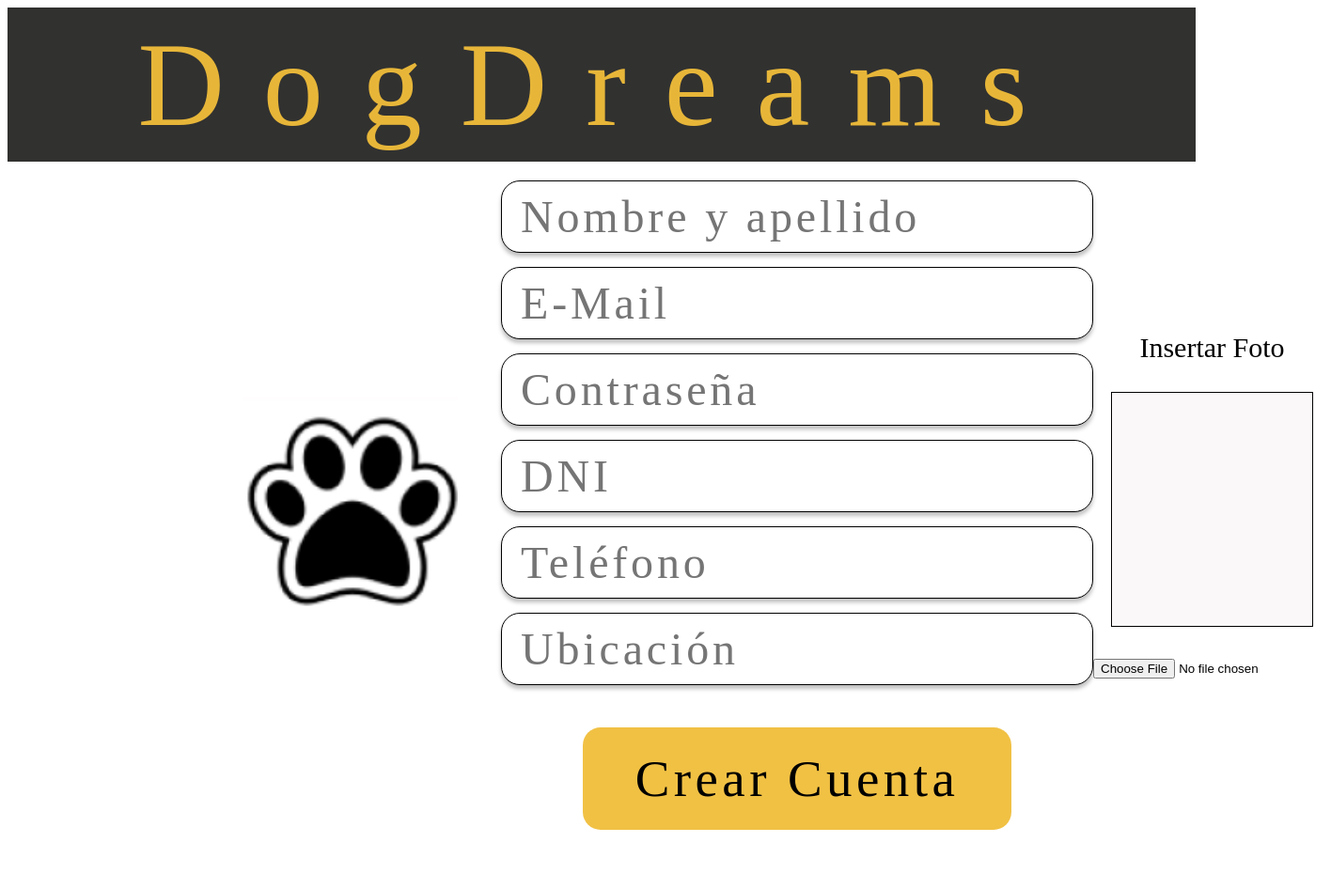
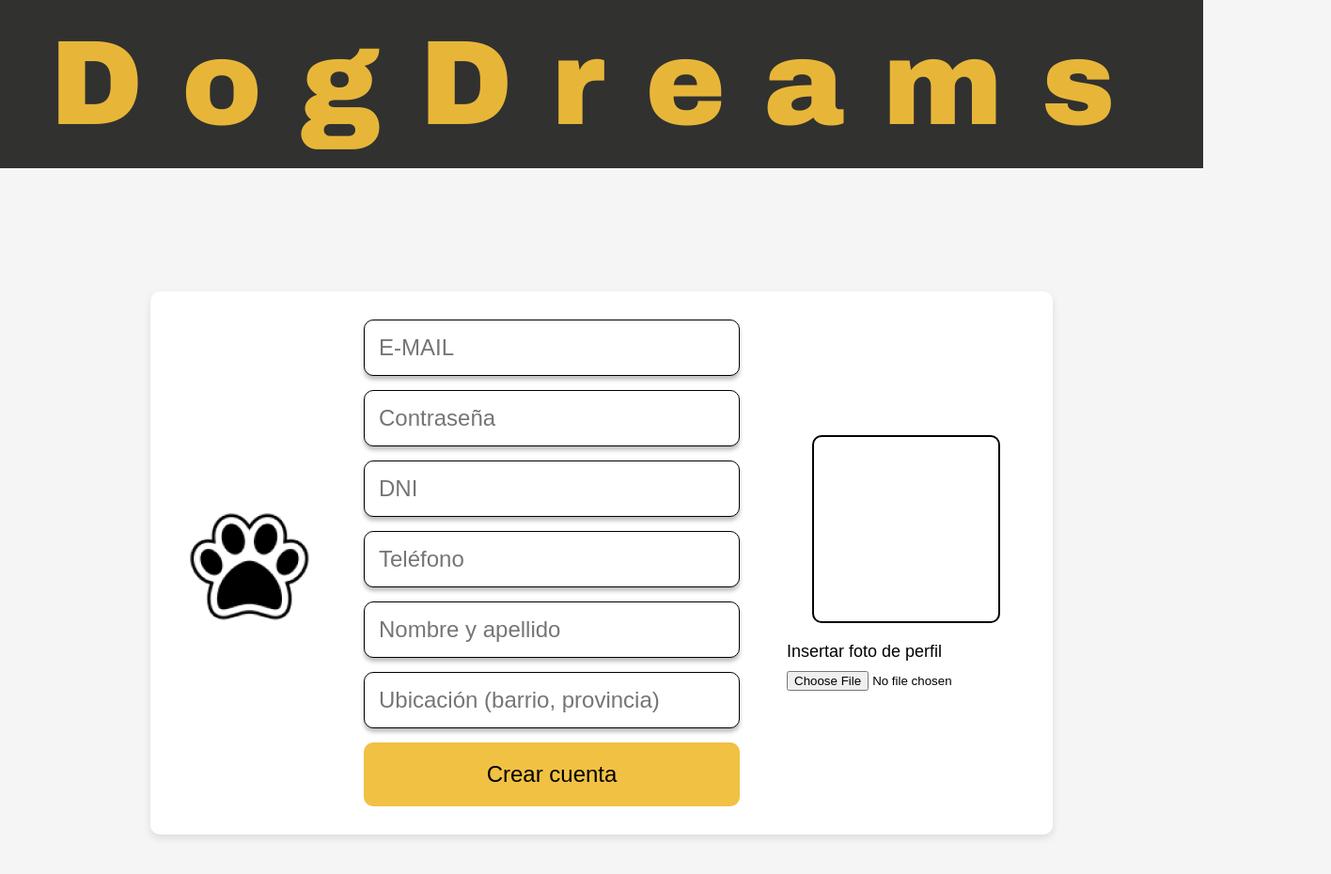
Before and after one commit to gaelmos/dogdreams, a plain HTML site: page JavaScript visual code/proyecto/PublicarPerro/CrearCuenta2.html in a window 1280 px wide. Shown: the whole page at 94% size, 1416 px wide, since content can reach past the window. Before the commit the page ends 891 px from the top, so only its background shows below. Drawn offline with Linux system fonts and the light colour scheme; a web font is replaced by a local one.

Commit message:
pantalla de crear cuenta

```diff
--- a/JavaScript visual code/proyecto/PublicarPerro/CrearCuenta2.css
+++ b/JavaScript visual code/proyecto/PublicarPerro/CrearCuenta2.css
@@ -1,115 +1,125 @@
-.Pantalla{
-    width: 95vw;
-    height: 100h;
-    display: flex;
-    flex-direction: row;
-    align-items: center;
-    margin-right: 200px;
-
+* {
+    margin: 0;
+    padding: 0;
+    box-sizing: border-box;
 }
 
-.Columnas{
+body {
+    font-family: 'Archivo', sans-serif;
+    background-color: #f5f5f5;
+}
+
+.Logo {
+    display: flex;
     align-items: center;
+    justify-content: center;
+    background-color: #313130;
+    padding: 20px 0;
+    margin-bottom: 20px;
+}
+
+.Logo p {
+    color: #E7B639;
+    font-family: 'Archivo Black', sans-serif;
+    font-size: 128px;
+    letter-spacing: 40.96px;
+}
+
+.Pantalla {
+    display: flex;
+    justify-content: center;
+    align-items: center;
+    padding: 40px;
+    height: 100vh;
+}
+
+.Formulario {
+    display: flex;
+    align-items: center;
+    justify-content: center;
+    gap: 50px;
+    background-color: #fff;
+    padding: 30px;
+    border-radius: 10px;
+    box-shadow: 0px 4px 8px rgba(0, 0, 0, 0.1);
+    width: 80%;
+    max-width: 1200px;
+}
+
+.Patas {
+    display: flex;
+    justify-content: center;
+    align-items: center;
+    width: 200px;
+    height: auto;
+}
+
+.Columnas {
+    display: flex;
     flex-direction: column;
     justify-content: center;
-    display: flex;
-    background: #FFF;
+    gap: 15px;
     width: 100%;
+    max-width: 400px;
 }
-
 
 .Columnas input {
     color: #887A7A;
-    font-family: Archivo;
-    font-size: 48px;
-    font-style: normal;
-    font-weight: 400;
-    line-height: normal;
-    letter-spacing: 3.84px;
-    display: flex;
+    font-size: 24px;
+    padding: 15px;
     border: 1px solid #000;
-    box-shadow: 0px 4px 4px 0px rgba(0, 0, 0, 0.25);
+    box-shadow: 0px 4px 4px rgba(0, 0, 0, 0.25);
     outline: none;
-    padding: 10px 20px;
-    margin-bottom: 15px;
-    border-radius: 20px;
-    box-sizing: content-box;
+    border-radius: 10px;
+    width: 100%;
     text-align: left;
-
 }
 
-.Logo p{
+.Crear {
     display: flex;
+    justify-content: center;
     align-items: center;
-    color: #E7B639;
-    font-family: Archivo;
-    font-size: 128px;
-    font-style: normal;
-    font-weight: 400;
-    line-height: normal;
-    letter-spacing: 40.96px;
+    padding: 20px;
+    background-color: #F1C144;
+    border-radius: 10px;
+    cursor: pointer;
+    transition: background-color 0.3s ease;
 }
 
-.Logo{
+.Crear button {
+    background-color: transparent;
+    border: none;
+    font-size: 24px;
+    font-family: Archivo, sans-serif;
+    cursor: pointer;
+}
+
+.Crear button:hover {
+    background-color: #e1a538;
+}
+
+.FotoPerfil {
+    display: flex;
+    flex-direction: column;
     align-items: center;
-    display: flex;
-    padding: 7px 269px;
     justify-content: center;
     gap: 10px;
-    flex-shrink: 0;
-    background: #313130;
-    margin-bottom: 20px;
-    height: 150px;
-
 }
 
-.Patas{
-    display: flex;
-    justify-content: flex-start;
-    margin-left: 250px;
-    width: 275px;
-height: 252px;
-flex-shrink: 0;
+.CuadroBlanco {
+    width: 200px;
+    height: 200px;
+    background-color: #fff;
+    border: 2px solid #000;
+    border-radius: 10px;
+    margin-bottom: 10px;
 }
 
-.FotoPerfil{
-    align-items: center;
-    display: flex;
-    font-family: Archivo;
-    text-align: center;
-    margin-right: 150px;
+.FotoPerfil input {
+    margin-top: 10px;
 }
 
-.FotoPerfil img, input{
-    margin-bottom: 30px;
+.ImagenTextoArchivo p {
+    font-size: 18px;
+    color: #000;
 }
-
-.FotoPerfil p{
-    font-size: 30px;
-    color: #000;
-
-}
-
-.Crear{
-    display: flex;
-width: 388px;
-padding: 22px 34px;
-justify-content: center;
-align-items: center;
-gap: 10px;
-border-radius: 19px;
-background: #F1C144;
-margin-top: 30px;
-}
-
-.Crear button{
-    color: #000;
-font-family: Archivo;
-font-size: 55px;
-font-style: normal;
-font-weight: 400;
-line-height: normal;
-letter-spacing: 4.4px;
-background-color: transparent;
-border: none;
-}
--- a/JavaScript visual code/proyecto/PublicarPerro/CrearCuenta2.html
+++ b/JavaScript visual code/proyecto/PublicarPerro/CrearCuenta2.html
@@ -6,13 +6,9 @@
     <link href="https://fonts.googleapis.com/css2?family=Kenia&display=swap" rel="stylesheet">
     <link rel="stylesheet" href="CrearCuenta2.css">
     <link href="https://fonts.googleapis.com/css2?family=Archivo+Black&display=swap" rel="stylesheet">
-
-
     <title>Crear Cuenta</title>
 </head>
 <body>
-
-    <!-- Hacer columnas mas largas de ancho y arreglar boton -->
 
     <div class="Logo">
         <p>DogDreams</p>
@@ -20,50 +16,46 @@
 
     <div class="Pantalla">
 
+        <form id="registerForm" class="Formulario">
             <div class="Patas">
                 <img src="../Assets/patass.png" alt="patas.png">
             </div>
 
             <div class="Columnas">
-            <div class="NombreApellido">
-                    <input type="text" placeholder="Nombre y apellido">
+                <div class="columnaMail">
+                    <input id="email" type="email" placeholder="E-MAIL" required>
                 </div>
-                <div class="columnaMail">
-                    <input type="text" placeholder="E-Mail">
-                </div>
-
                 <div class="Contraseña">
-                    <input type="password" placeholder="Contraseña">
+                    <input id="password" type="password" placeholder="Contraseña" required>
                 </div>
                 <div class="DNI">
-                    <input type="number" placeholder="DNI">
+                    <input id="dni" type="number" placeholder="DNI" required>
                 </div>
                 <div class="Telefono">
-                    <input type="number" placeholder="Teléfono">
+                    <input id="phone" type="tel" placeholder="Teléfono" required>
+                </div>
+                <div class="NombreApellido">
+                    <input id="fullName" type="text" placeholder="Nombre y apellido" required>
                 </div>
                 <div class="Ubicacion">
-                    <input type="text" placeholder="Ubicación">
+                    <input id="address" type="text" placeholder="Ubicación (barrio, provincia)" required>
                 </div>
                 <div class="Crear">
-                  <button onclick="CrearCuenta()">Crear Cuenta</button>
+                    <button type="submit">Crear cuenta</button>
                 </div>
             </div>
 
             <div class="FotoPerfil">
+                <div class="CuadroBlanco"></div> <!-- Cuadro blanco para la foto -->
                 <div class="ImagenTextoArchivo">
-                <p>Insertar Foto</p>
-                <img src="../Assets/cuadroperfil.png" alt="">
-                <input type="file">
+                    <p>Insertar foto de perfil</p>
+                    <input id="photo" type="file" accept="image/*" required>
                 </div>
             </div>
+        </form>
 
     </div>
 
-   <script>
-    function CrearCuenta(){
-        alert("Cuenta creada")
-        window.location.href="BusquedaPerro.html";
-    }
-</script>
+    <script src="crearCuenta.js"></script>
 </body>
 </html>
--- /dev/null
+++ b/JavaScript visual code/proyecto/PublicarPerro/crearCuenta.js
@@ -0,0 +1,50 @@
+document.getElementById('registerForm').addEventListener('submit', async function(event) {
+    event.preventDefault();
+
+    const dni = document.getElementById('dni').value;
+    const fullName = document.getElementById('fullName').value;
+    const email = document.getElementById('email').value;
+    const phone = document.getElementById('phone').value;
+    const address = document.getElementById('address').value;
+    const password = document.getElementById('password').value;
+    const photoFile = document.getElementById('photo').files[0];
+
+    const reader = new FileReader();
+
+    reader.onloadend = async function() {
+        const user = {
+            nombre: fullName,
+            mail: email,
+            dni: dni,
+            numero: phone,
+            direccion: address,
+            contraseña: password,
+            foto: reader.result // Base64 string
+        };
+
+        try {
+            const response = await fetch('postgres://default:Bla6HiYkjq7G@ep-muddy-snowflake-a4oyv7a0-pooler.us-east-1.aws.neon.tech:5432/verceldb?sslmode=require', {
+                method: 'POST',
+                headers: {
+                    'Content-Type': 'application/json'
+                },
+                body: JSON.stringify(user)
+            });
+
+            if (response.ok) {
+                alert('Usuario registrado con éxito');
+                window.location.href = 'pagina_principal.html';
+            } else {
+                const errorData = await response.json();
+                alert(`Error: ${errorData.error}`);
+            }
+        } catch (error) {
+            console.error('Error al enviar los datos:', error);
+            alert('Error al registrarse. Inténtelo de nuevo más tarde.');
+        }
+    };
+
+    if (photoFile) {
+        reader.readAsDataURL(photoFile);
+    }
+});
```
Lines whose indentation alone changed are shown as unchanged.
